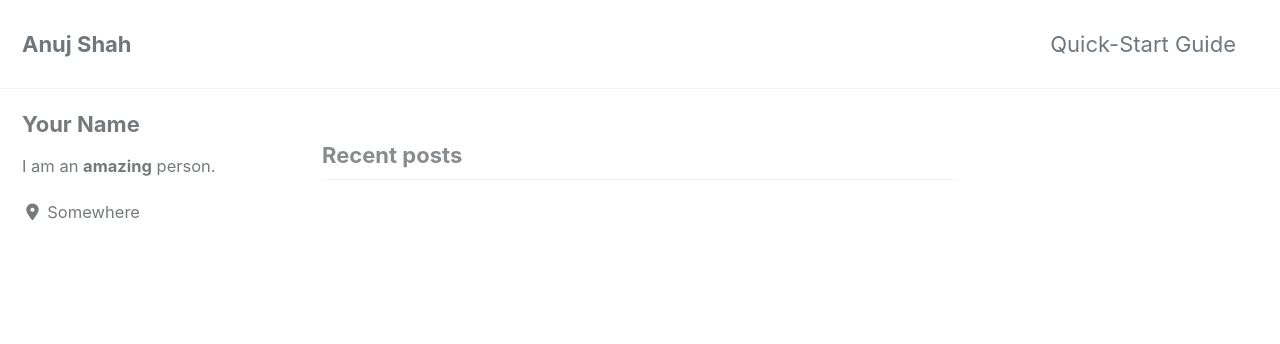
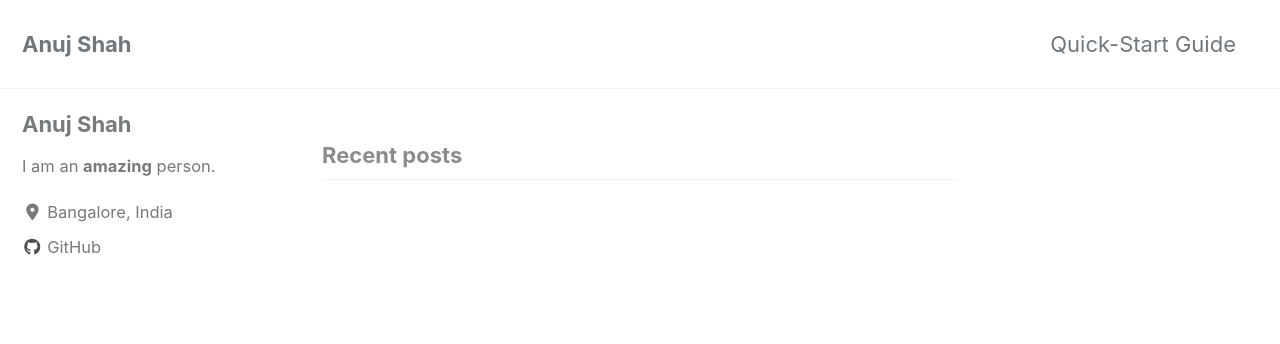
Before and after one commit to anuj1729/anuj1729.github.io, a Jekyll site: the page built from index.html, in a window 1280 px wide. Shown: the top 344 px of the page. Built offline with Jekyll 4.4.1, drawn with Linux system fonts in a browser that asks for light colours; cached includes are drawn as plain includes; nearby versions of some CDN libraries; the list of posts is cut into pages by our own code.

Commit message:
Updated _config.yml to add Github

```diff
--- a/_config.yml
+++ b/_config.yml
@@ -107,10 +107,10 @@ analytics:
 
 # Site Author
 author:
-  name             : "Your Name"
+  name             : "Anuj Shah"
   avatar           : # path of avatar image, e.g. "/assets/images/bio-photo.jpg"
   bio              : "I am an **amazing** person."
-  location         : "Somewhere"
+  location         : "Bangalore, India"
   email            :
   links:
     - label: "Email"
@@ -127,7 +127,7 @@ author:
       # url: "https://facebook.com/"
     - label: "GitHub"
       icon: "fab fa-fw fa-github"
-      # url: "https://github.com/"
+      url: "https://github.com/anuj1729"
     - label: "Instagram"
       icon: "fab fa-fw fa-instagram"
       # url: "https://instagram.com/"
```
